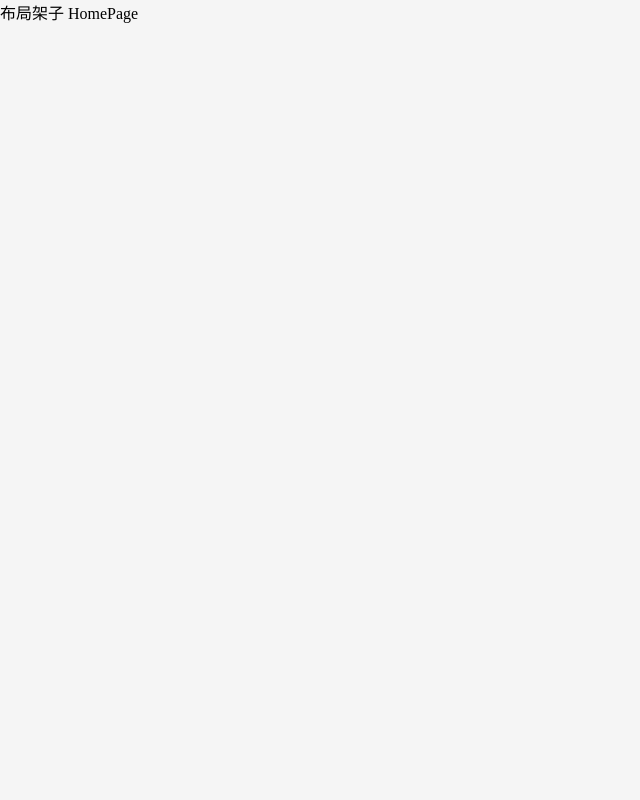
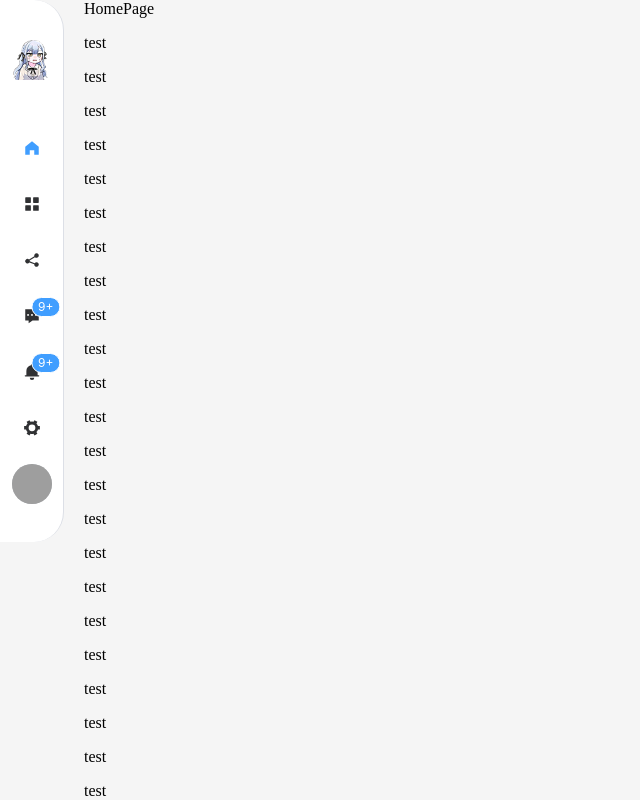
Before and after one commit to haruki1953/e5share_vue3, a Vue app: page /home in a window 1280 px wide. Shown: the whole page, without its empty margins (0-640 px from the left). Built offline with nearby package versions, Linux system fonts and the light colour scheme; grey boxes are pictures that could not be loaded.

Commit message:
240303 只弄了导航栏，还挺好看

```diff
--- a/src/views/layout/LayoutContainer.vue
+++ b/src/views/layout/LayoutContainer.vue
@@ -1,6 +1,188 @@
+<script setup>
+import {
+  HomeFilled,
+  Menu,
+  Share,
+  Comment,
+  BellFilled,
+  Tools
+} from '@element-plus/icons-vue'
+// import avatar from '@/assets/default.png'
+</script>
+
 <template>
-  <div>
-    布局架子
-    <router-view></router-view>
-  </div>
+  <el-container class="layout-container">
+    <el-scrollbar noresize>
+      <el-menu :default-active="$route.path" router :collapse="true">
+        <div class="el-menu__logo"></div>
+        <el-menu-item index="/home">
+          <el-icon><HomeFilled /></el-icon>
+          <template #title>首页</template>
+        </el-menu-item>
+        <el-menu-item index="/user-list">
+          <el-icon><Menu /></el-icon>
+          <template #title>用户列表</template>
+        </el-menu-item>
+        <el-menu-item index="/share">
+          <el-icon><Share /></el-icon>
+          <template #title>e5账号分享管理</template>
+        </el-menu-item>
+        <el-menu-item index="/post">
+          <el-icon>
+            <el-badge :value="99" :max="9" class="item" type="primary">
+              <Comment />
+            </el-badge>
+          </el-icon>
+          <template #title>动态</template>
+        </el-menu-item>
+        <el-menu-item>
+          <el-icon>
+            <el-badge :value="99" :max="9" class="item" type="primary">
+              <BellFilled />
+            </el-badge>
+          </el-icon>
+          <template #title>通知</template>
+        </el-menu-item>
+        <el-menu-item index="/setting">
+          <el-icon><Tools /></el-icon>
+          <template #title>设置</template>
+        </el-menu-item>
+        <div class="avatar-container">
+          <el-popover
+            :width="256"
+            placement="right"
+            :popperStyle="popoverStyle"
+          >
+            <template #reference>
+              <el-avatar
+                src="https://avatars.githubusercontent.com/u/72015883?v=4"
+              />
+            </template>
+            <template #default>
+              <div class="user-info-container">
+                <el-avatar
+                  :size="60"
+                  src="https://avatars.githubusercontent.com/u/72015883?v=4"
+                  class="user-avatar"
+                ></el-avatar>
+                <div class="user-details">
+                  <p class="user-name">Element Plus</p>
+                  <p class="user-handle">@element-plus</p>
+                </div>
+                <el-button
+                  type="primary"
+                  class="logout-button"
+                  auto-insert-space
+                >
+                  退出登录
+                </el-button>
+              </div>
+            </template>
+          </el-popover>
+        </div>
+      </el-menu>
+    </el-scrollbar>
+    <el-main>
+      <el-scrollbar noresize>
+        <router-view></router-view>
+        <p>test</p>
+        <p>test</p>
+        <p>test</p>
+        <p>test</p>
+        <p>test</p>
+        <p>test</p>
+        <p>test</p>
+        <p>test</p>
+        <p>test</p>
+        <p>test</p>
+        <p>test</p>
+        <p>test</p>
+        <p>test</p>
+        <p>test</p>
+        <p>test</p>
+        <p>test</p>
+        <p>test</p>
+        <p>test</p>
+        <p>test</p>
+        <p>test</p>
+        <p>test</p>
+        <p>test</p>
+        <p>test</p>
+        <p>test</p>
+        <p>test</p>
+        <p>test</p>
+        <p>test</p>
+        <p>test</p>
+        <p>test</p>
+        <p>test</p>
+      </el-scrollbar>
+    </el-main>
+  </el-container>
 </template>
+
+<style lang="scss" scoped>
+.layout-container {
+  height: 100vh;
+
+  .el-menu {
+    padding-bottom: 30px;
+    border-top-right-radius: 30px;
+    border-bottom-right-radius: 30px;
+    background-color: #fff;
+    // border-right: solid 1px #dcdfe6;
+    // border-right: none;
+    &__logo {
+      height: 120px;
+      background: url('@/assets/logo.png') no-repeat center / 40px auto;
+    }
+    .el-badge {
+      font-style: normal;
+      font-family:
+        Inter,
+        Helvetica Neue,
+        Helvetica,
+        PingFang SC,
+        Hiragino Sans GB,
+        Microsoft YaHei,
+        \5fae\8f6f\96c5\9ed1,
+        Arial,
+        sans-serif;
+    }
+
+    .avatar-container {
+      height: 56px;
+      display: flex;
+      align-items: center;
+      justify-content: center;
+    }
+  }
+  .el-main {
+    --el-main-padding: 0;
+    .el-scrollbar {
+      padding: 0 20px;
+    }
+  }
+}
+
+.user-info-container {
+  display: flex;
+  gap: 16px;
+  flex-direction: column;
+
+  .user-avatar {
+    cursor: pointer; // 当光标悬停在头像上时，显示小手指示
+  }
+  .user-details {
+    .user-name {
+      margin: 0;
+      font-weight: 500;
+    }
+
+    .user-handle {
+      margin: 0;
+      font-size: 14px;
+      color: var(--el-color-info);
+    }
+  }
+}
+</style>
--- a/src/views/login/LoginPage.vue
+++ b/src/views/login/LoginPage.vue
@@ -234,7 +234,7 @@ watch(isRegister, () => {
         <el-form-item>
           <el-button
             @click="login"
-            class="button"
+            class="button --el-color-primary-light-3"
             type="primary"
             auto-insert-space
             >登录</el-button
@@ -253,12 +253,12 @@ watch(isRegister, () => {
 <style lang="scss" scoped>
 .login-page {
   height: 100vh;
-  background-color: #fff;
+  // background-color: #fff;
   .bg {
     background:
       // url('@/assets/logo2.png') no-repeat 60% center / 240px auto,
       url('@/assets/login_bg.jpg') no-repeat center / cover;
-    border-radius: 0 20px 20px 0;
+    border-radius: 0 30px 30px 0;
   }
   .form {
     display: flex;
```
Also changed, not shown: src/assets/logo.png.
